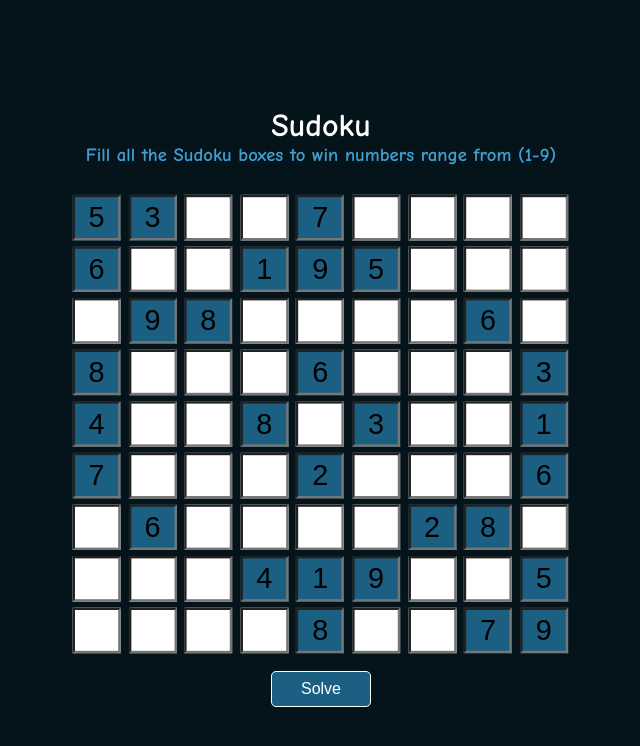
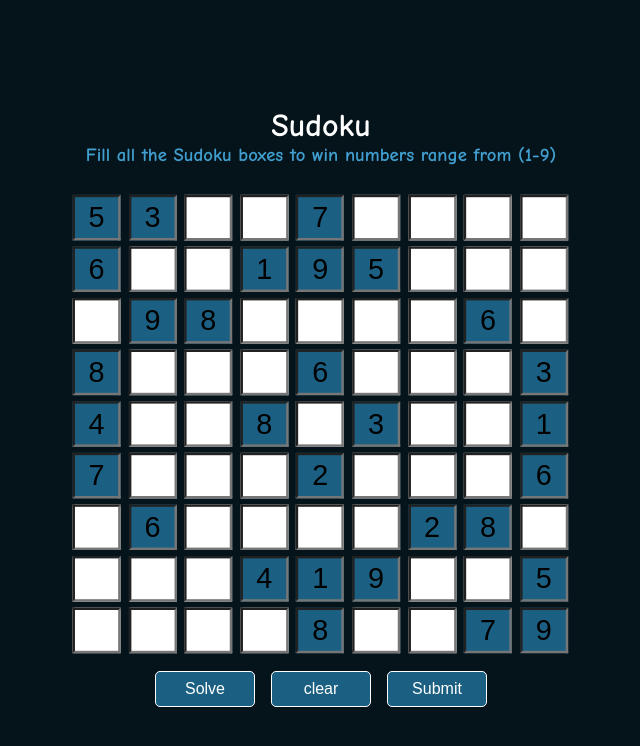
Before and after one commit to Rahim-444/Brainathon, a React (Create React App) app in the folder brainathon/: page / in a window 1280 px wide. Shown: the top 746 px of the page, without its empty margins (319-959 px from the left). Built offline with nearby package versions, Linux system fonts and the light colour scheme.

Commit message:
sudoku working

```diff
--- a/brainathon/src/App.jsx
+++ b/brainathon/src/App.jsx
@@ -4,7 +4,7 @@ import "./componenets/box.css";
 import "./componenets/board.css";
 import { useState } from "react";
 export const App = () => {
-  const [SudokuBoard, setSudokuBoard] = useState([
+  const boardToSolve = [
     5,
     3,
     null,
@@ -86,8 +86,10 @@ export const App = () => {
     null,
     7,
     9,
-  ]);
-  var solveSudoku = function (board) {
+  ];
+  const [solved, setSolved] = useState(false);
+  const [SudokuBoard, setSudokuBoard] = useState(boardToSolve);
+  var solveSudoku = function(board) {
     for (let i = 0; i < board.length; i++) {
       for (let j = 0; j < board[0].length; j++) {
         if (board[i][j] === null) {
@@ -142,10 +144,6 @@ export const App = () => {
           id="box"
           style={(() => {
             const board = convert(SudokuBoard);
-            console.log(
-              isNumValid(Math.floor(index / 9), index % 9, value, board),
-            );
-            console.log(Math.floor(index / 9), index % 9, value, board);
             if (value === null) {
               return { background: "white" };
             }
@@ -163,6 +161,7 @@ export const App = () => {
       </>
     );
   };
+
   const Board = ({ SudokuBoard }) => {
     return (
       <div className="board">
@@ -180,15 +179,44 @@ export const App = () => {
     return board;
   };
   const showsol = () => {
-    const board = convert(SudokuBoard);
+    setSolved(true);
+    const board = convert(boardToSolve);
     solveSudoku(board);
-    const updatedBoard = [...SudokuBoard]; // Create a new array
+    const updatedBoard = [...boardToSolve]; // Create a new array
     for (let i = 0; i < SudokuBoard.length; i++) {
       updatedBoard[i] = board[Math.floor(i / 9)][i % 9];
     }
     setSudokuBoard(updatedBoard);
   };
+  const clear = () => {
+    const updatedBoard = [...boardToSolve];
+    setSudokuBoard(updatedBoard);
+    setSolved(false);
+  };
+  const EqualArrays = (SudokuBoard, updatedBoard) => {
+    for (let i = 0; i < SudokuBoard.length; i++) {
+      if (SudokuBoard[i] !== updatedBoard[i]) {
+        return false;
+      }
+    }
+    return true;
+  };
+  const submit = () => {
+    const board = convert(boardToSolve);
+    solveSudoku(board);
+    const updatedBoard = [...boardToSolve]; // Create a new array
+    for (let i = 0; i < SudokuBoard.length; i++) {
+      updatedBoard[i] = board[Math.floor(i / 9)][i % 9];
+    }
 
+    if (solved === false) {
+      if (EqualArrays(SudokuBoard, updatedBoard)) {
+        alert("You Won");
+      } else {
+        alert("You Lost");
+      }
+    }
+  };
   return (
     <div className="App">
       <h1 id="title">Sudoku</h1>
@@ -196,7 +224,11 @@ export const App = () => {
         Fill all the Sudoku boxes to win numbers range from (1-9)
       </h3>
       <Board SudokuBoard={SudokuBoard} />
-      <button onClick={showsol}>Solve</button>
+      <div className="buttons">
+        <button onClick={showsol}>Solve</button>
+        <button onClick={clear}>clear</button>
+        <button onClick={submit}>Submit</button>
+      </div>
     </div>
   );
 };
```
